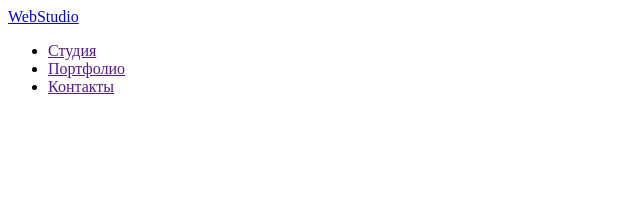
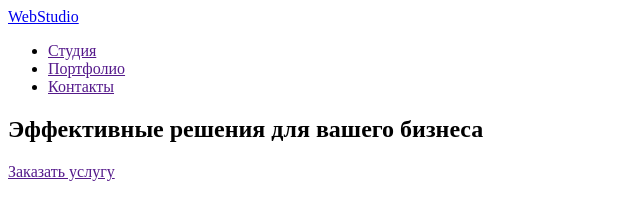
Before and after one commit to SivakKaterina/First-homework, a plain HTML site: page index.html in a window 1280 px wide. Shown: the whole page, without its empty margins (0-640 px from the left). Drawn offline with Linux system fonts and the light colour scheme.

Commit message:
Создание второго блока
Создание секции с заголовком H1 и ссылки

```diff
--- a/index.html
+++ b/index.html
@@ -20,7 +20,12 @@
         </li>
       </ul>
     </header>
-    <section></section>
+    <div>
+      <section>
+        <h1>Эффективные решения для вашего бизнеса</h1>
+        <a href="">Заказать услугу</a>
+      </section>
+    </div>
     <section></section>
     <section></section>
     <footer></footer>
```
